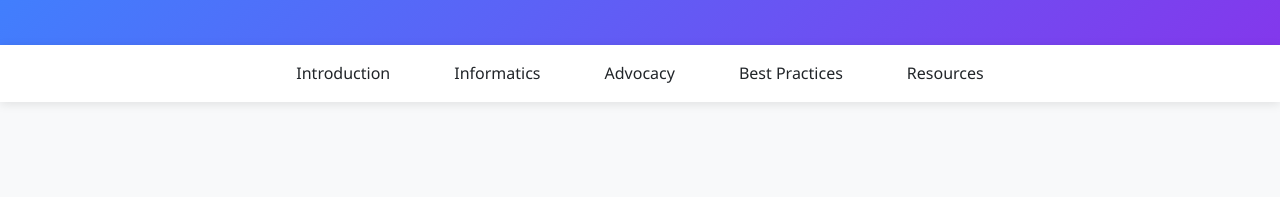
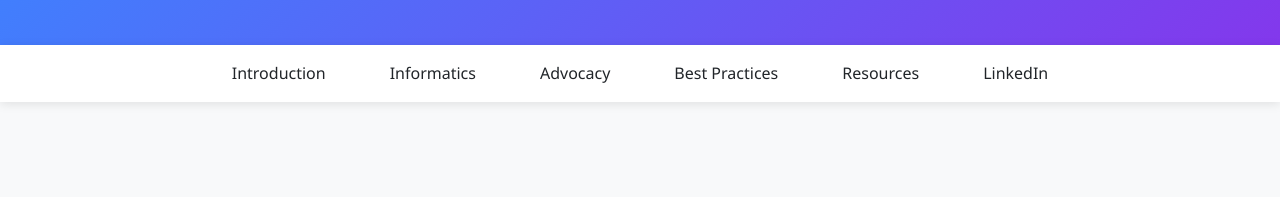
Before and after one commit to cxzucchini/jagodella, a plain HTML site: page index.html in a window 1280 px wide. Shown: the part 141-338 px from the top of the page. Drawn offline with Linux system fonts and the light colour scheme.

Commit message:
index.html

```diff
--- a/index.html
+++ b/index.html
@@ -287,6 +287,7 @@
             <li><a href="#advocacy">Advocacy</a></li>
             <li><a href="#best-practices">Best Practices</a></li>
             <li><a href="#resources">Resources</a></li>
+            <li><a href="https://www.linkedin.com/in/ma-pauleen-anne-jagodella-855737367?trk=contact-info">LinkedIn</a></li>
 
         </ul>
     </nav>
@@ -485,7 +486,7 @@
     <footer>
         <p>© 2025 Nursing Informatics & Advocacy Network</p>
         <p>Promoting excellence in gender-diverse healthcare environments through informatics and advocacy</p>
-        <p><a href="#">Privacy Policy</a> | <a href="#">Terms of Use</a> | <a href="#">Accessibility</a></p>
+        <p><a href="#">Privacy Policy</a> | <a href="#">Terms of Use</a> | <a href="#">Accessibility</a> | <a href="https://www.linkedin.com/in/ma-pauleen-anne-jagodella-855737367?trk=contact-info">LinkedIn</a></p>
     </footer>
 </body>
 </html>
```
